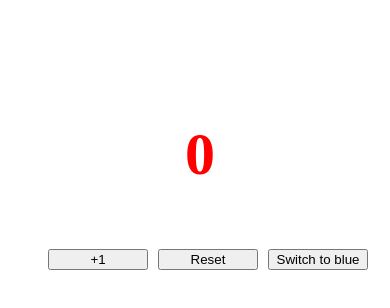
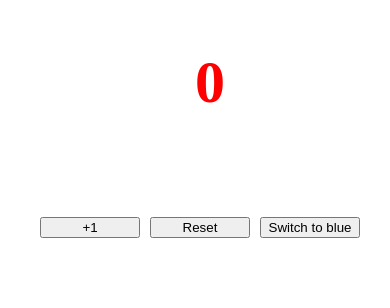
Before and after one commit to tristangirault/TestReact, a React app: page / in a window 390 px wide. Shown: the top 308 px of the page. Built offline with nearby package versions, Linux system fonts and the light colour scheme.

Commit message:
Add some responsive on the counter and the buttons

```diff
--- a/src/Counter.jsx
+++ b/src/Counter.jsx
@@ -1,7 +1,7 @@
 // src/Counter.jsx
 
 import React from 'react';
-import {buttonPanelStyle, buttonStyle} from './style.js'
+import {screenStyle, buttonPanelStyle, buttonStyle} from './style.js'
 
 export default class Counter extends React.Component {
 	constructor() {
@@ -10,6 +10,7 @@ export default class Counter extends React.Component {
 			nb: 0,
 			color: "red",
 			nextColor: "blue",
+			backgroundColor: "blue",
 			shouldChangeColor: false,
 		}
 	}
@@ -43,20 +44,19 @@ export default class Counter extends React.Component {
 		})
 	}
 
-	changeColor(textColor){
+	changeColor(textColor, newBackgroundColor){
 			this.setState({
 			nextColor: this.state.color,
-			color: textColor
+			color: textColor,
 		})
 	}
 
 	render(){
-
 		return(
-			<div>
+			<div style = {screenStyle}>
 				<NumberDisplay numberToDisplay={this.state.nb} textColor={this.state.color}/>
 				<div className = "buttonPanel" style = {buttonPanelStyle}>
-					<button onClick={ ( ) => this.increment() } style = {buttonStyle}>
+					<button onClick={ () => this.increment() } style = {buttonStyle}>
 						+1
 					</button>
 					<button onClick={ () => this.reset() } style = {buttonStyle}>
@@ -74,10 +74,11 @@ export default class Counter extends React.Component {
 function NumberDisplay(props)
 {
 	const style = {
+		display: 'flex',
 		color : props.textColor,
 		fontSize: '60px',
-		marginTop: '120px',
-		marginLeft: '177px'
+		marginLeft: '30px',
+		justifyContent: 'center'
 	}
 	return (
 		<h1 style={style}>{ props.numberToDisplay }</h1>
--- a/src/style.js
+++ b/src/style.js
@@ -1,15 +1,19 @@
 import React from 'react';
 
+export const screenStyle = {
+	display: 'flex',
+	flexDirection: 'column',
+	justifyContent: 'center',
+}
+
 export const buttonPanelStyle = {
-	flex: 2,
+	display: 'flex',
 	flexDirection: 'row',
-	marginLeft: '30px',
 	marginTop: '60px',
-	justifyContent: 'space-between',
+	justifyContent: 'center',
 }
 
 export const buttonStyle = {
-	flex:1,
 	marginLeft: '10px',
 	width: '100px',
 }
```
